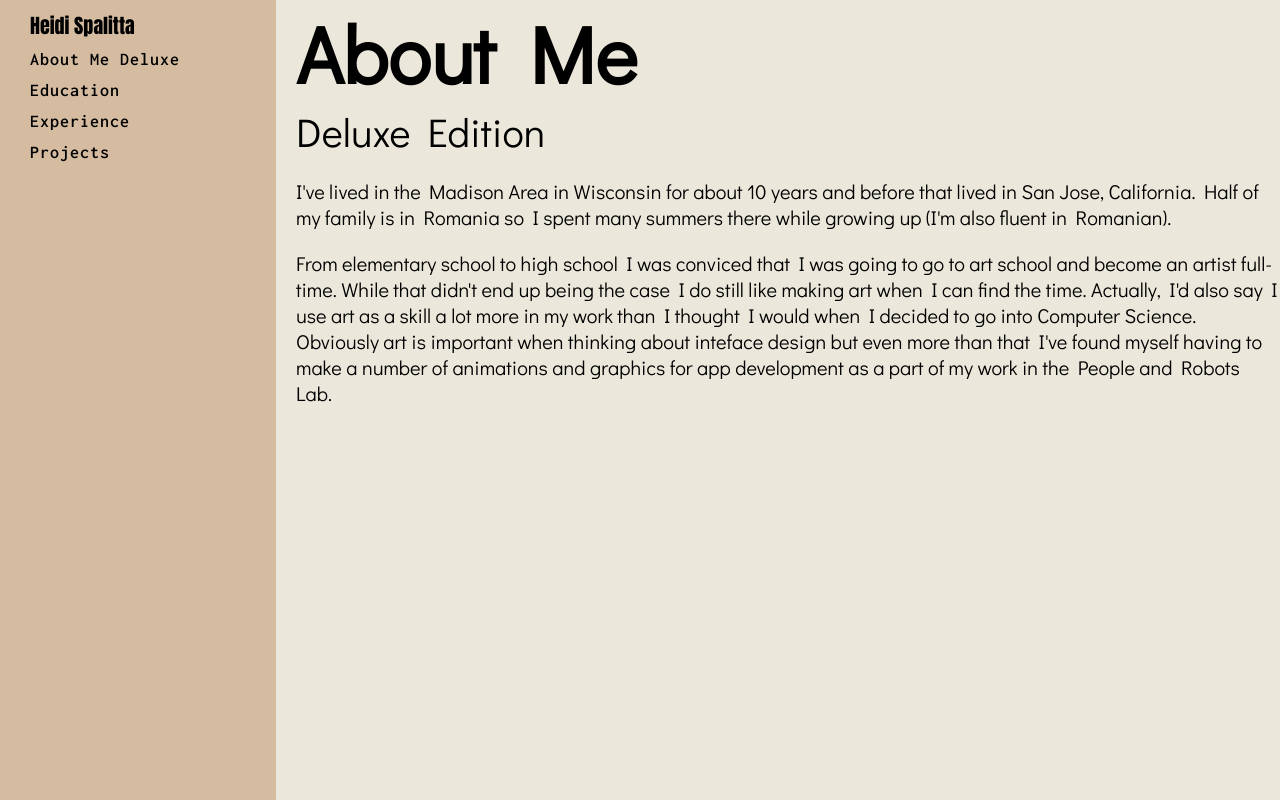
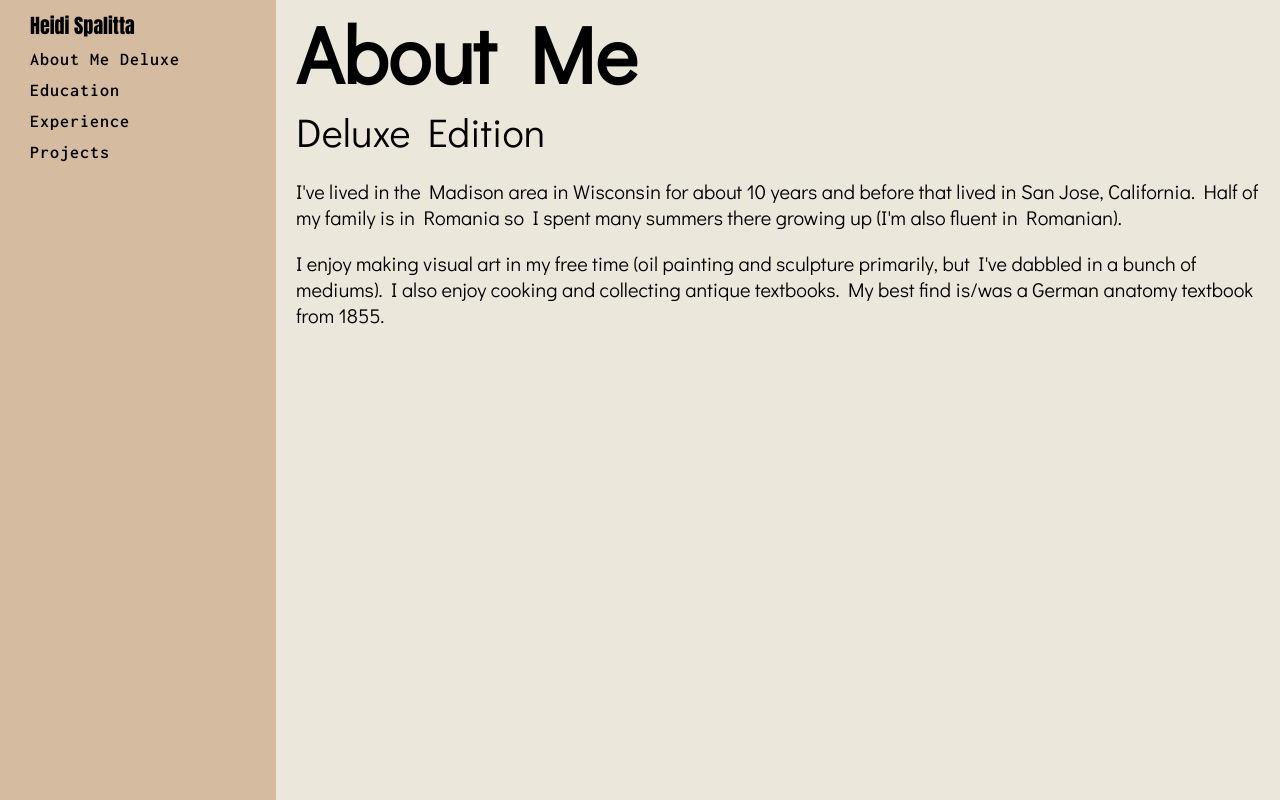
Before and after one commit to heidispalitta/heidispalitta.github.io, a React (Create React App) app: page /about in a window 1280 px wide. Built offline with nearby package versions, Linux system fonts and the light colour scheme; a web font is replaced by a local one.

Commit message:
Update AboutMe.js

```diff
--- a/src/Pages/AboutMe.js
+++ b/src/Pages/AboutMe.js
@@ -6,14 +6,12 @@ const AboutMe = () => {
             <h1>About Me</h1>
             <h2>Deluxe Edition</h2>
             <body>
-                I've lived in the Madison Area in Wisconsin for about 10 years and before that lived in San Jose, California.
-                Half of my family is in Romania so I spent many summers there while growing up (I'm also fluent in Romanian).
+                I've lived in the Madison area in Wisconsin for about 10 years and before that lived in San Jose, California.
+                Half of my family is in Romania so I spent many summers there growing up (I'm also fluent in Romanian).
             </body>
             <body>
-                From elementary school to high school I was conviced that I was going to go to art school and become an artist full-time.
-                While that didn't end up being the case I do still like making art when I can find the time.
-                Actually, I'd also say I use art as a skill a lot more in my work than I thought I would when I decided to go into Computer Science.
-                Obviously art is important when thinking about inteface design but even more than that I've found myself having to make a number of animations and graphics for app development as a part of my work in the People and Robots Lab.
+                I enjoy making visual art in my free time (oil painting and sculpture primarily, but I've dabbled in a bunch of mediums).
+                I also enjoy cooking and collecting antique textbooks. My best find is/was a German anatomy textbook from 1855.
             </body>
         </section>
     );
```
